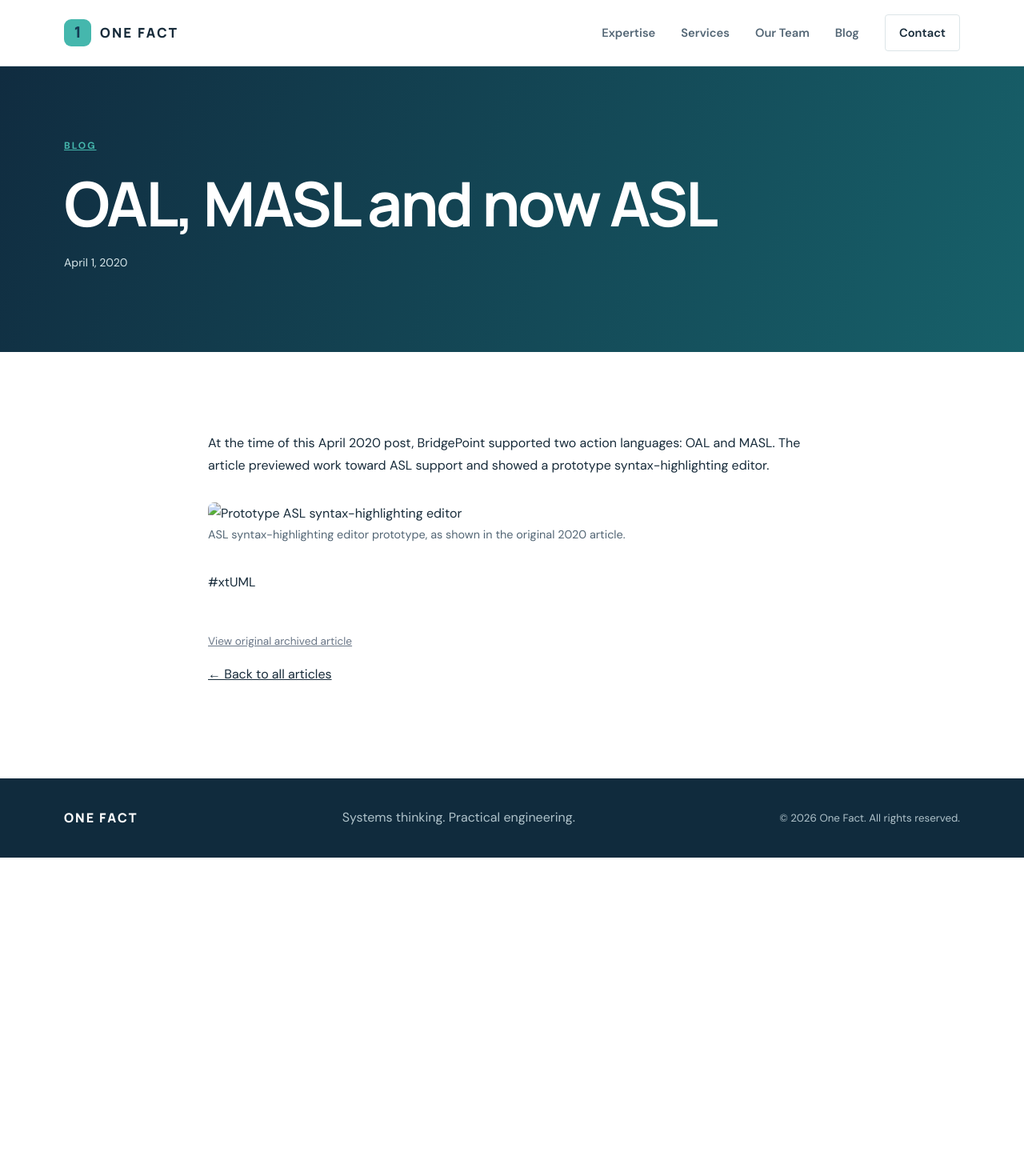
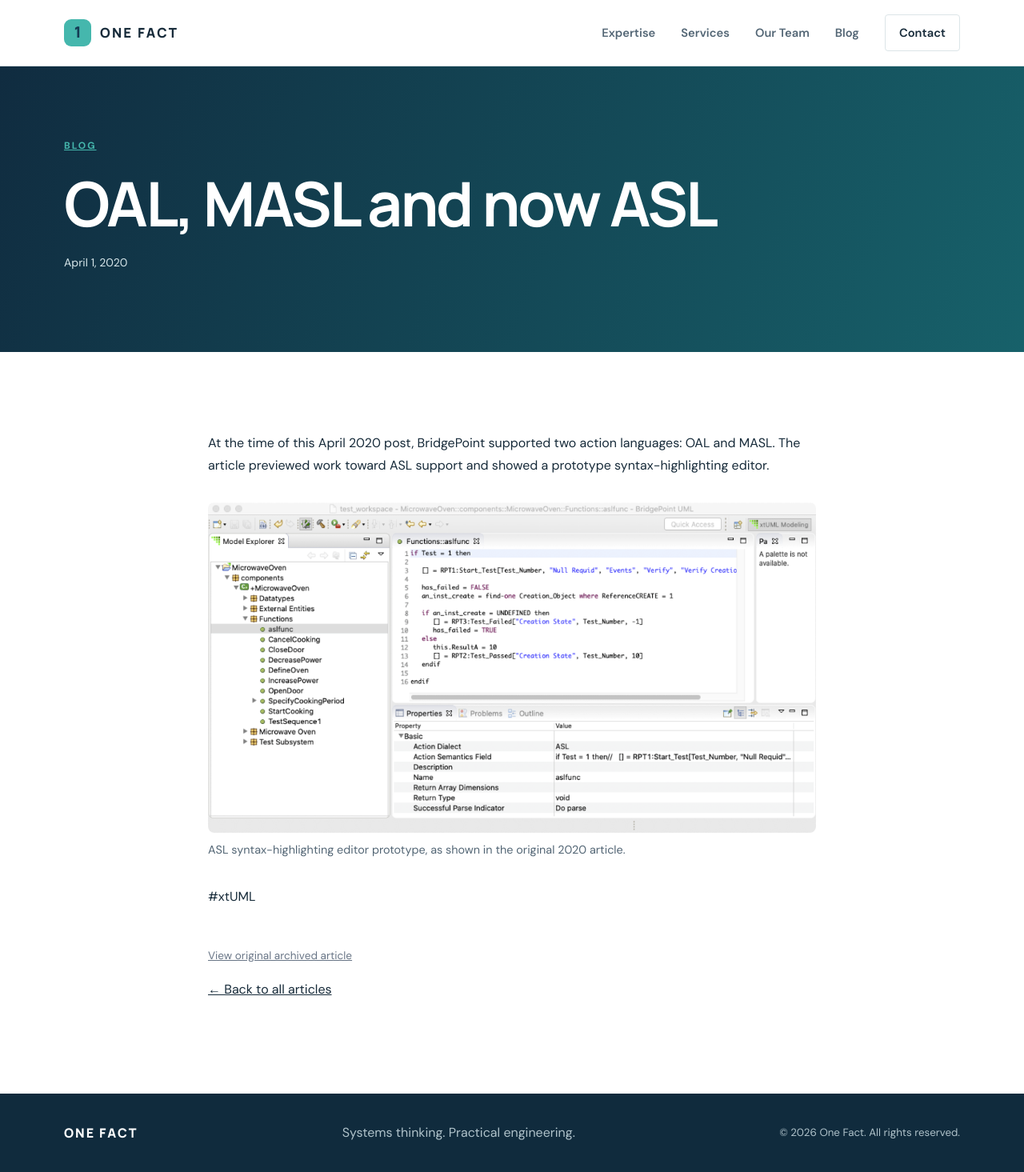
Before and after one commit to xtuml/onefactinc, a Jekyll site: the page built from _articles/oal-masl-and-now-asl.html, in a window 1280 px wide. Shown: the whole page at 80% size. Built offline with Jekyll 4.4.1, drawn with Linux system fonts in a browser that asks for light colours; before the commit the page ends 1072 px from its top, so only the background shows below that.

Commit message:
Use locally hosted article images

```diff
--- a/_articles/oal-masl-and-now-asl.html
+++ b/_articles/oal-masl-and-now-asl.html
@@ -8,7 +8,7 @@ source_url: "https://xtuml.github.io/onefactnet/oal-masl-and-now-asl/"
 At the time of this April 2020 post, BridgePoint supported two action languages: OAL and MASL. The article previewed work toward ASL support and showed a prototype syntax-highlighting editor.
 
 <figure>
-  <img src="https://xtuml.github.io/onefactnet/wp-content/uploads/2020/04/asledit-1024x556-3944646.png" alt="Prototype ASL syntax-highlighting editor" loading="lazy">
+  <img src="{{ '/assets/images/asledit-1024x556-3944646.png' | relative_url }}" alt="Prototype ASL syntax-highlighting editor" loading="lazy">
   <figcaption>ASL syntax-highlighting editor prototype, as shown in the original 2020 article.</figcaption>
 </figure>
 #xtUML
```
